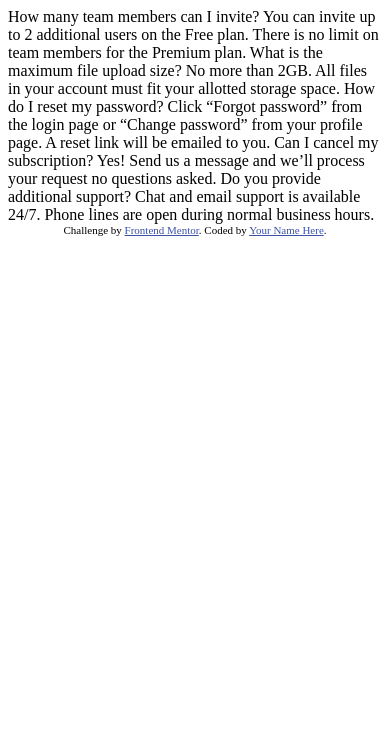
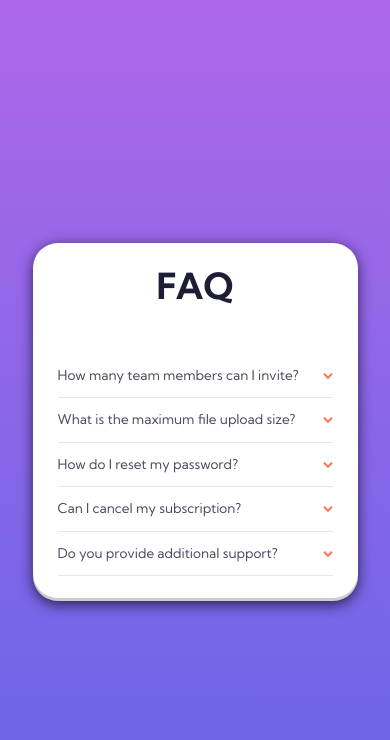
Before and after one commit to reynald-durans/faq-accordion-card-main, a website: page index.html in a window 390 px wide. Drawn offline with Linux system fonts and the light colour scheme.

Commit message:
Terminando card mobile

```diff
--- a/index.html
+++ b/index.html
@@ -1,40 +1,76 @@
 <!DOCTYPE html>
 <html lang="en">
   <head>
-  <meta charset="UTF-8">
-  <meta name="viewport" content="width=device-width, initial-scale=1.0"> <!-- displays site properly based on user's device -->
-
-  <link rel="icon" type="image/png" sizes="32x32" href="./images/favicon-32x32.png">
-
+    <meta charset="UTF-8" />
+    <meta name="viewport" content="width=device-width, initial-scale=1.0" />
+    <link
+      rel="icon"
+      type="image/png"
+      sizes="32x32"
+      href="./images/favicon-32x32.png"
+    />
+    <link rel="preconnect" href="https://fonts.googleapis.com" />
+    <link rel="preconnect" href="https://fonts.gstatic.com" crossorigin />
+    <link
+      href="https://fonts.googleapis.com/css2?family=Kumbh+Sans:wght@400;700&display=swap"
+      rel="stylesheet"
+    />
+    <link rel="stylesheet" href="css/style.css" />
     <title>Frontend Mentor | FAQ Accordion Card</title>
-
-  <!-- Feel free to remove these styles or customise in your own stylesheet 👍 -->
-  <style>
-    .attribution { font-size: 11px; text-align: center; }
-    .attribution a { color: hsl(228, 45%, 44%); }
-  </style>
   </head>
   <body>
-  How many team members can I invite?
-  You can invite up to 2 additional users on the Free plan. There is no limit on
-  team members for the Premium plan.
+    <main class="main-content">
+      <section class="faq-card">
+        <div>
 
-  What is the maximum file upload size?
-  No more than 2GB. All files in your account must fit your allotted storage space.
-
-  How do I reset my password?
-  Click “Forgot password” from the login page or “Change password” from your profile page.
-  A reset link will be emailed to you.
-
-  Can I cancel my subscription?
-  Yes! Send us a message and we’ll process your request no questions asked.
-
-  Do you provide additional support?
-  Chat and email support is available 24/7. Phone lines are open during normal business hours.
-
-  <div class="attribution">
-    Challenge by <a href="https://www.frontendmentor.io?ref=challenge" target="_blank">Frontend Mentor</a>.
-    Coded by <a href="#">Your Name Here</a>.
         </div>
+        <h1 class="faq-title--main">faq</h1>
+        <div class="item__list">
+          <input type="checkbox" class="trigger-input" id="faq-title-1">
+          <div class="trigger-wrapper">
+            <label for="faq-title-1">
+              <h2 class="faq-title" >How many team members can I invite?</h2>
+            </label>
+            <p class="faq-content">You can invite up to 2 additional users on the Free plan. There is no limit on team members for the Premium plan.</p>
+          </div>
+        </div>
+        <div class="item__list">
+          <input type="checkbox" class="trigger-input" id="faq-title-2">
+          <div class="trigger-wrapper">
+            <label for="faq-title-2">
+              <h2 class="faq-title" >What is the maximum file upload size?</h2>
+            </label>
+            <p class="faq-content">No more than 2GB. All files in youraccount must fit your allotted storage space.</p>
+          </div>
+        </div>
+        <div class="item__list">
+          <input type="checkbox" class="trigger-input" id="faq-title-3">
+          <div class="trigger-wrapper">
+            <label for="faq-title-3">
+              <h2 class="faq-title" >How do I reset my password?</h2>
+            </label>
+            <p class="faq-content">Click “Forgot password” from the login page or “Change password” from your profile page. A reset link will be emailed to you.</p>
+          </div>
+        </div>
+        <div class="item__list">
+          <input type="checkbox" class="trigger-input" id="faq-title-4">
+          <div class="trigger-wrapper">
+            <label for="faq-title-4">
+              <h2 class="faq-title" >Can I cancel my subscription?</h2>
+            </label>
+            <p class="faq-content">Yes! Send us a message and well process your request no questions asked.</p>
+          </div>
+        </div>
+        <div class="item__list">
+          <input type="checkbox" class="trigger-input" id="faq-title-5">
+          <div class="trigger-wrapper">
+            <label for="faq-title-5">
+              <h2 class="faq-title" >Do you provide additional support?</h2>
+            </label>
+            <p class="faq-content">Chat and email support is available 24/7. Phone lines are open during normal business hours.</p>
+          </div>
+        </div>
+      </section>
+    </main>
   </body>
 </html>
--- /dev/null
+++ b/package.json
@@ -0,0 +1,5 @@
+{
+  "devDependencies": {
+    "sass": "^1.55.0"
+  }
+}
--- /dev/null
+++ b/scss/abstracts/_bases.scss
@@ -0,0 +1,14 @@
+@use "variables";
+
+html, body {
+  font-family: variables.$font;
+  font-size: variables.$font-size;
+}
+
+body {
+  background-image: linear-gradient(variables.$soft-violet, variables.$soft-blue);
+}
+
+.main-content {
+  height: 100vh;
+}
--- /dev/null
+++ b/scss/abstracts/_reset.scss
@@ -0,0 +1,43 @@
+html, body, div, span, applet, object, iframe,
+h1, h2, h3, h4, h5, h6, p, blockquote, pre,
+a, abbr, acronym, address, big, cite, code,
+del, dfn, em, img, ins, kbd, q, s, samp,
+small, strike, strong, sub, sup, tt, var,
+b, u, i, center,
+dl, dt, dd, ol, ul, li,
+fieldset, form, label, legend,
+table, caption, tbody, tfoot, thead, tr, th, td,
+article, aside, canvas, details, embed,
+figure, figcaption, footer, header, hgroup,
+menu, nav, output, ruby, section, summary,
+time, mark, audio, video {
+	margin: 0;
+	padding: 0;
+	border: 0;
+	font-size: 100%;
+	font: inherit;
+	vertical-align: baseline;
+}
+/* HTML5 display-role reset for older browsers */
+article, aside, details, figcaption, figure,
+footer, header, hgroup, menu, nav, section {
+	display: block;
+}
+body {
+	line-height: 1;
+}
+ol, ul {
+	list-style: none;
+}
+blockquote, q {
+	quotes: none;
+}
+blockquote:before, blockquote:after,
+q:before, q:after {
+	content: '';
+	content: none;
+}
+table {
+	border-collapse: collapse;
+	border-spacing: 0;
+}
--- /dev/null
+++ b/scss/abstracts/_variables.scss
@@ -0,0 +1,35 @@
+// Primary Colors
+
+$very-dark-desaturated-blue: hsl(238, 29%, 16%);
+$soft-red: hsl(14, 88%, 65%);
+$white: hsl(0,0%,100%);
+
+// Background gradient:
+
+$soft-violet: hsl(273, 75%, 66%);
+$soft-blue: hsl(240, 73%, 65%);
+
+// Text
+
+$very-dark-grayishblue: hsl(237, 12%, 33%);
+$dark-grayish-blue: hsl(240, 6%, 50%);
+
+// Dividers
+
+$light-grayish-blue: hsl(240, 5%, 91%);
+
+// Body Copy
+
+$font-size: 12px;
+
+// Font
+
+$font: 'Kumbh Sans', sans-serif;
+
+@mixin font ($family, $weight) {
+  font-family: $family;
+  font-weight: $weight;
+}
+
+// $family: [Kumbh Sans](https://fonts.google.com/specimen/Kumbh+Sans);
+// $weights: 400, 700;
--- /dev/null
+++ b/scss/components/_faq.scss
@@ -0,0 +1,62 @@
+@use "../abstracts/variables";
+
+.main-content {
+  display: flex;
+  justify-content: space-around;
+  align-items: center;
+  .faq-card {
+    background-color: variables.$white;
+    color: variables.$very-dark-grayishblue;
+    border-radius: 25px;
+    box-sizing: border-box;
+    width: 325px;
+    padding: 25px;
+    box-shadow: rgba(0, 0, 0, 0.5) 0px 2px 14px, rgba(0, 0, 0, 0.3) 0px 7px 13px -3px, rgba(0, 0, 0, 0.2) 0px -3px 0px inset;
+    .faq-title--main {
+      text-align: center;
+      text-transform: uppercase;
+      color: variables.$very-dark-desaturated-blue;
+      font-size: 3rem;
+      font-weight: 700;
+      margin-bottom: 50px;
+    }
+    .item__list {
+      border-bottom: 1px solid variables.$light-grayish-blue;
+      .trigger-input {
+        display: none;
+        &:checked + .trigger-wrapper .faq-title {
+          color: variables.$very-dark-desaturated-blue;
+          font-weight: 700;
+          &::after {
+            content: url('./../../images/icon-arrow-down.svg');
+            transform: rotate(180deg);
+            transition: 0.3s;
+          }
+        }
+        &:checked + .trigger-wrapper .faq-content {
+          display: block;
+        }
+      }
+      .trigger-wrapper {
+        .faq-title {
+          cursor: pointer;
+          // padding: 10px;
+          padding: 15px 0;
+          font-size: 1.125rem;
+          &::after {
+            content: url('./../../images/icon-arrow-down.svg');
+            float: right;
+            transition: 0.3s;
+          }
+        }
+        .faq-content {
+          color: variables.$dark-grayish-blue;
+          text-align: justify;
+          line-height: 20px;
+          display: none;
+          padding: 0px 30px 15px 0;
+        }
+      }
+    }
+  }
+}
--- /dev/null
+++ b/scss/style.scss
@@ -0,0 +1,3 @@
+@use "abstracts/reset";
+@use "abstracts/bases";
+@use "components/faq";
```
Also changed, not shown: css/style.css (added), 2 other files. Lines whose indentation alone changed are shown as unchanged.
